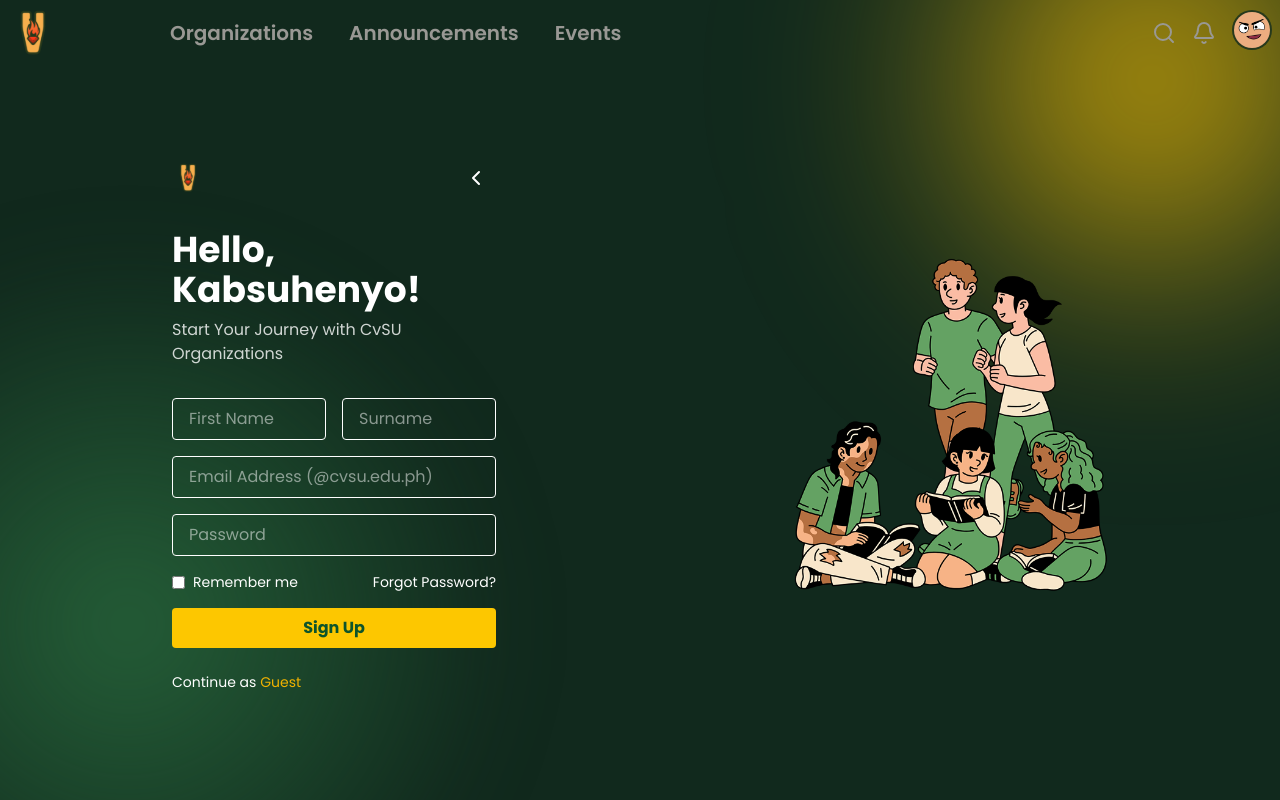
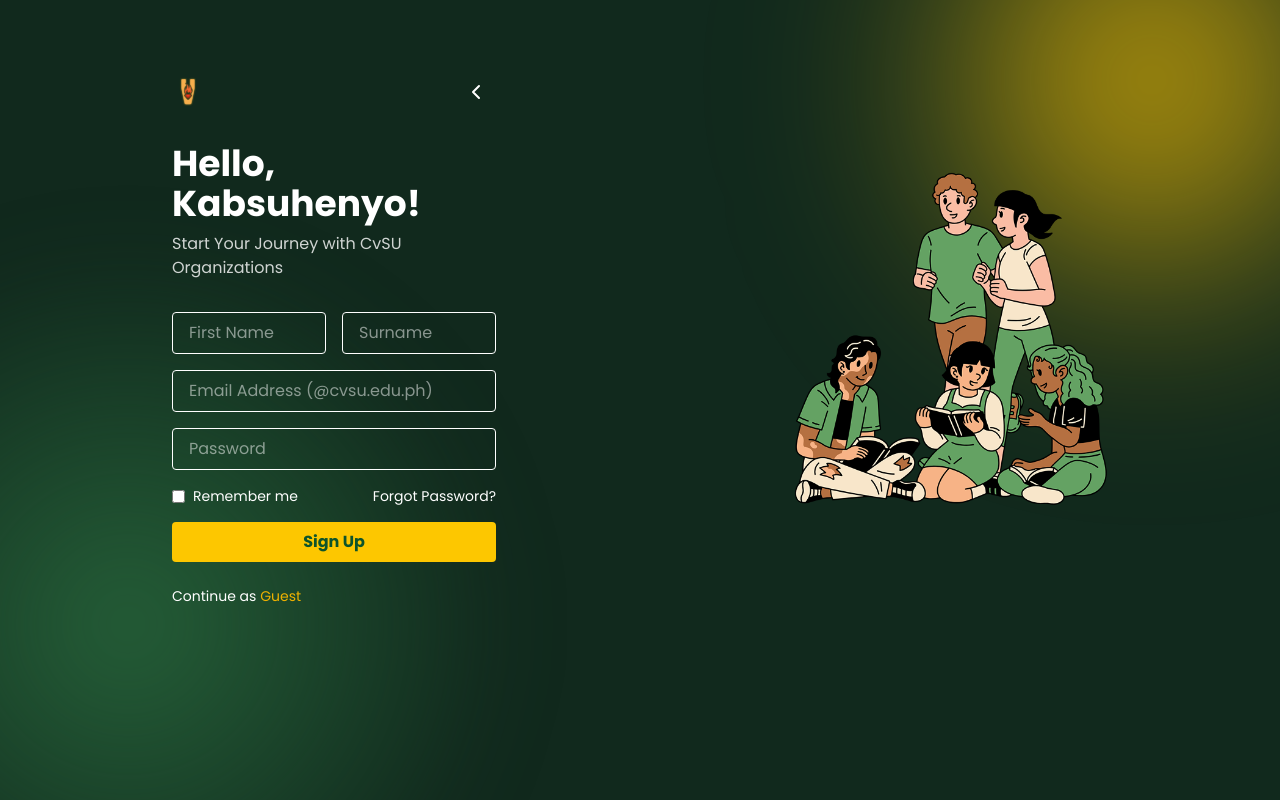
Before and after one commit to waffensultan/kabserve, a Next.js app: page /sign-up in a window 1280 px wide. Shown: the top 800 px of the page. Built offline with nearby package versions, Linux system fonts and the light colour scheme; a web font is replaced by a local one.

Commit message:
removed header/footer in login page + adjustments to header

```diff
--- a/src/app/sign-up/page.tsx
+++ b/src/app/sign-up/page.tsx
@@ -1,6 +1,7 @@
 /* eslint-disable @next/next/no-img-element */
 import Background from "@/components/background";
-import React from "react";
+
+import Link from "next/link";
 
 const SignUpPage: React.FC = () => (
     <>
@@ -17,6 +18,7 @@
                                 alt="Kabserve Logo"
                                 className="h-8"
                             />
+                            <Link href={"/"}>
                                 <button className="p-2 rounded-full hover:bg-white/10">
                                     <span className="sr-only">Back</span>
                                     <svg
@@ -33,6 +35,7 @@
                                         />
                                     </svg>
                                 </button>
+                            </Link>
                         </div>
 
                         <h1 className="text-4xl font-bold text-white mb-2">
--- a/src/components/ui/footer.tsx
+++ b/src/components/ui/footer.tsx
@@ -1,6 +1,14 @@
+"use client";
+
 import Typography from "@/components/typography/typography";
 
+import { usePathname } from "next/navigation";
+
 export default function Footer() {
+    const pathname = usePathname();
+
+    const isAuth = pathname.startsWith("/sign-up");
+
     const team = [
         "Waffen Ampatua",
         "Ostline Casao",
@@ -8,6 +16,7 @@
         "Coleen Legaspi",
     ];
 
+    if (!isAuth) {
         return (
             <nav className="px-5 md:px-10 lg:px-29 xl:px-43">
                 <ul>
@@ -15,7 +24,10 @@
                         <hr className="w-full h-0.5 border-none bg-dark" />
                     </li>
                     <li className="w-full flex flex-row py-7 px-1 gap-5">
-                    <img src="images/kabserve_logo1.svg" alt="kabserve-logo" />
+                        <img
+                            src="images/kabserve_logo1.svg"
+                            alt="kabserve-logo"
+                        />
                         <div className="w-full flex justify-end md:justify-between">
                             <div className="flex flex-col gap-1">
                                 <Typography
@@ -70,3 +82,4 @@
             </nav>
         );
     }
+}
--- a/src/components/ui/header.tsx
+++ b/src/components/ui/header.tsx
@@ -18,6 +18,8 @@
 export default function Header() {
     const pathname = usePathname();
 
+    const isAuth = pathname.startsWith("/sign-up");
+
     const links = [
         {
             link: "Organizations",
@@ -33,8 +35,9 @@
         },
     ];
 
+    if (!isAuth) {
         return (
-        <nav className="p-2 mb-5 flex w-full justify-between items-center">
+            <nav className="p-2 mb-5 flex w-full justify-between items-center sticky top-0 bg-light/70 backdrop-blur-md z-[100]">
                 <ul className="flex items-center lg:gap-14 xl:gap-28">
                     <li>
                         <Link href={"/"}>
@@ -94,7 +97,10 @@
                                     </div>
                                 </DropdownMenuLabel>
                                 <DropdownMenuSeparator />
-                            <DropdownMenuItem asChild className="font-semibold">
+                                <DropdownMenuItem
+                                    asChild
+                                    className="font-semibold"
+                                >
                                     <Link
                                         href={"/profile"}
                                         className="cursor-pointer"
@@ -112,3 +118,4 @@
             </nav>
         );
     }
+}
```
Lines whose indentation alone changed are shown as unchanged.
